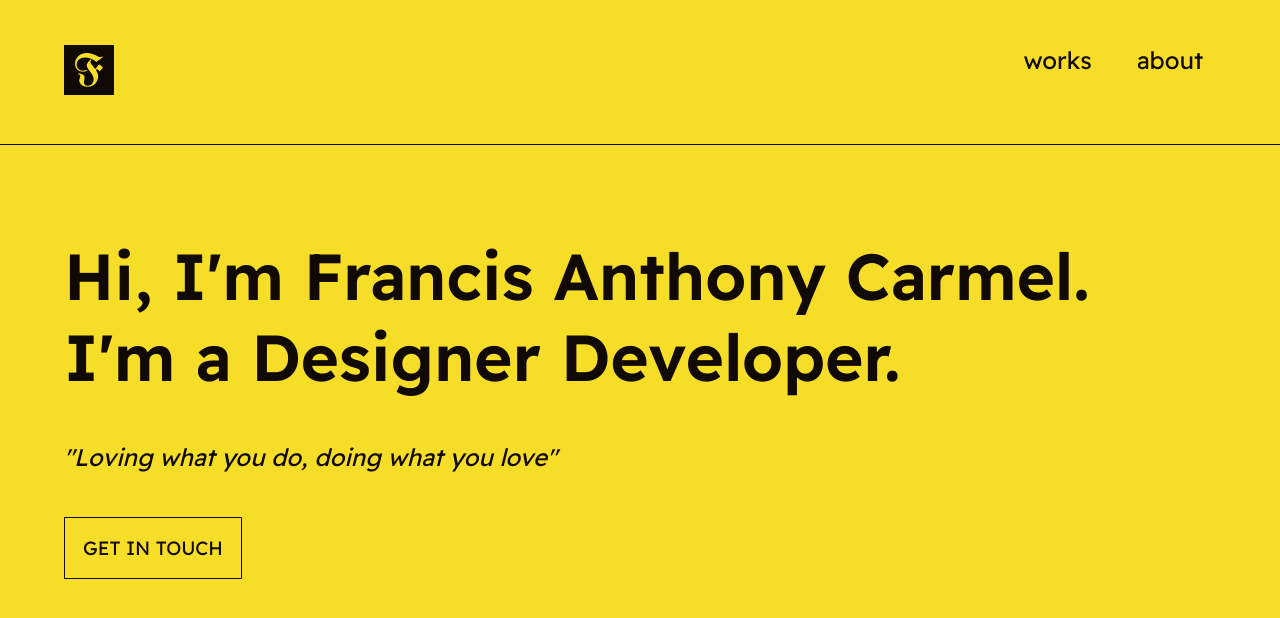
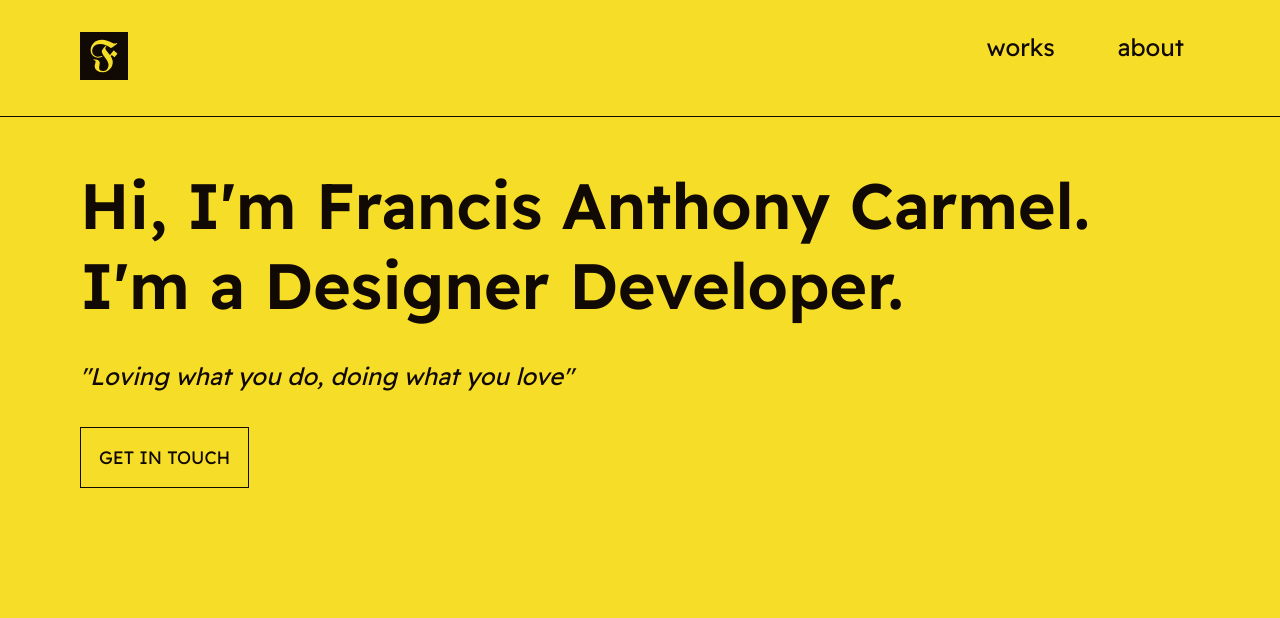
Before and after one commit to franthormel/franthormel.github.io, a Jekyll site: the page built from index.html, in a window 1280 px wide. Shown: the top 618 px of the page. Built offline with Jekyll 4.4.1, drawn with Linux system fonts in a browser that asks for light colours.

Commit message:
Change CSS  units

```diff
--- a/_sass/_about.scss
+++ b/_sass/_about.scss
@@ -7,35 +7,31 @@
 }
 
 .about__body {
-  font-size: larger;
+  font-size: 1.1rem;
   text-align: justify;
 }
 
 .about__social {
   display: grid;
-  gap: 3vw;
+  gap: 3em;
   grid-auto-rows: minmax(auto, auto);
-  grid-template-columns: repeat(2, auto);
-  margin-top: 10vh;
+  grid-template-columns: repeat(2, 1fr);
+  margin-top: 3em;
 }
 
 .about__social__item {
-  padding: $border-content-padding;
-
-  @include border;
+  border: var(--border);
+  padding: 2em;
 }
 
 .about__social__logo {
-  $size: 35px;
-
   display: block;
-  height: $size;
-  padding-bottom: 3vh;
-  width: $size;
+  height: 2em;
+  max-width: 100%;
+  width: 2em;
 }
 
 .about__social__text {
-  font-size: medium;
   font-weight: 400;
   text-align: justify;
 }
--- a/_sass/_homepage.scss
+++ b/_sass/_homepage.scss
@@ -4,7 +4,7 @@
 
 .homepage__text {
   display: block;
-  font-size: 65px;
+  font-size: 4rem;
   font-weight: 600;
 }
 
@@ -12,14 +12,15 @@
   display: block;
   font-size: x-large;
   font-style: italic;
-  padding: 5vh 0;
+  padding: 1.5em 0;
 }
 
 .homepage__contact {
+  border: var(--border);
   float: left;
-  font-size: larger;
-  padding: 2vh;
+  font-size: large;
+  margin-bottom: 3em;
+  padding: 1em;
 
-  @include border;
   @include link-hover;
 }
--- a/_sass/_index.scss
+++ b/_sass/_index.scss
@@ -1,10 +1,32 @@
 // Definitions only: SASS mixins, custom fonts, and native selectors.
+:root {
+  --color-primary: #110903;
+  --color-accent: #f6dd28;
+  --color-error: #ed0312;
+  --color-tertiary: #3b28b8;
+  --color-offset: #f4fffd;
 
-$border: 1px solid var(--color-primary);
-$border-content-padding: 4vh;
+  --border: 1px solid var(--color-primary);
 
-@mixin border {
-  border: $border;
+  background-color: var(--color-accent);
+  color: var(--color-primary);
+  font-family: "Readex Pro";
+  height: 100%;
+
+  ::selection {
+    background-color: var(--color-primary);
+    color: var(--color-accent);
+  }
+}
+
+a {
+  text-decoration: none;
+  color: var(--color-primary);
+}
+
+body {
+  margin: 0;
+  padding: 0;
 }
 
 @mixin link-hover {
@@ -17,46 +39,18 @@ $border-content-padding: 4vh;
 }
 
 @mixin padding-content {
-  padding: 10vh 5vw;
+  padding: 3rem 5rem;
 }
 
 @mixin padding-content-medium {
-  padding: 10vh 15vw;
+  padding: 3rem 15rem;
 }
 
 @mixin padding-content-large {
-  padding: 10vh 25vw;
+  padding: 3rem 25rem;
 }
 
 @font-face {
   font-family: "Readex Pro";
   src: url("/assets/fonts/ReadexPro.ttf");
 }
-
-:root {
-  --color-primary: #110903;
-  --color-accent: #f6dd28;
-  --color-error: #ed0312;
-  --color-tertiary: #3b28b8;
-  --color-offset: #f4fffd;
-
-  background-color: var(--color-accent);
-  color: var(--color-primary);
-  font-family: "Readex Pro";
-  height: 100%;
-
-  ::selection {
-    color: var(--color-accent);
-    background-color: var(--color-primary);
-  }
-}
-
-a {
-  text-decoration: none;
-  color: var(--color-primary);
-}
-
-body {
-  margin: 0;
-  padding: 0;
-}
--- a/_sass/_navbar.scss
+++ b/_sass/_navbar.scss
@@ -1,19 +1,20 @@
 .navbar {
-  border-bottom: $border;
+  border-bottom: var(--border);
   display: flex;
   justify-content: space-between;
-  padding: 5vh 5vw;
+  padding: 2em 5em;
 }
 
 .navbar__logo {
-  height: 50px;
-  width: 50px;
+  height: 3em;
+  max-width: 100%;
+  width: 3em;
 }
 
 .navbar__item {
   font-size: x-large;
-  margin-left: 1vw;
-  padding: 1vh 1vw;
+  margin-left: 1em;
+  padding: 0.5rem 1rem;
 
   @include link-hover;
 }
--- a/_sass/_works.scss
+++ b/_sass/_works.scss
@@ -3,22 +3,22 @@
 }
 
 .work__featured {
-  margin-bottom: 64px;
+  margin-bottom: 5em;
 }
 
 .works__others {
   box-sizing: border-box;
   display: grid;
-  gap: 64px;
+  gap: 5em;
   grid-template-columns: repeat(2, 1fr);
 }
 
 .work__item__img {
+  border: var(--border);
   height: 500px;
+  max-width: 100%;
   object-fit: cover;
   width: 100%;
-
-  @include border;
 }
 
 .work__item__text {
```
